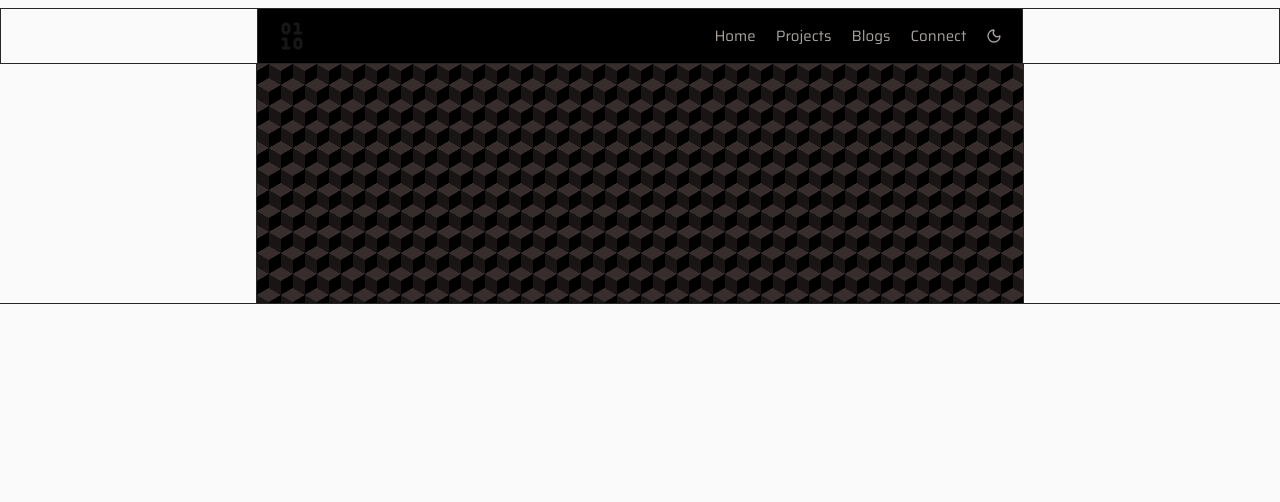
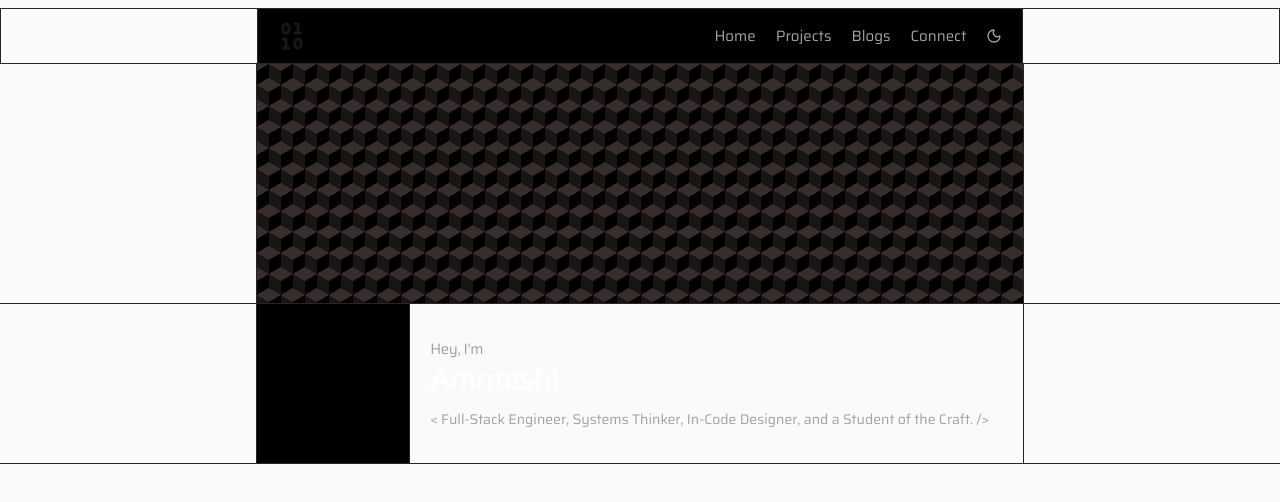
Before and after one commit to amriteshx1/portfolio, a Next.js app: page / in a window 1280 px wide. Shown: the top 502 px of the page. Built offline with nearby package versions, Linux system fonts and the light colour scheme.

Commit message:
add introductory hero section

```diff
--- a/src/app/page.tsx
+++ b/src/app/page.tsx
@@ -20,6 +20,20 @@ export default function Home() {
         </div>
       </div>
 
+      <div className="h-[20vh] w-full flex justify-center items-center border-b border-b-neutral-800">
+        <div className="h-full w-[60%] flex items-center justify-start border-x border-x-neutral-800">
+          <div className="h-full w-[20%] flex items-center justify-center border-r border-r-neutral-800 dotted-pattern">
+            {/* <img src="/me.png" alt="" className="max-h-full rounded-full bg-black border border-neutral-800" /> */}
+          </div>
+
+          <div className="h-full w-[80%] flex flex-col justify-center items-start text-stone-400">
+            <p className="ml-5 tracking-tight text-[15px]">Hey, I'm</p>
+            <p className="text-3xl font-medium tracking-tight text-white ml-5">Amritesh!</p>
+            <p className="ml-5 text-sm mt-3">&lt; Full-Stack Engineer, Systems Thinker, In-Code Designer, and a Student of the Craft. /&gt;</p>
+          </div>
+        </div>
+      </div>
+
 
     </div>
   );
```
